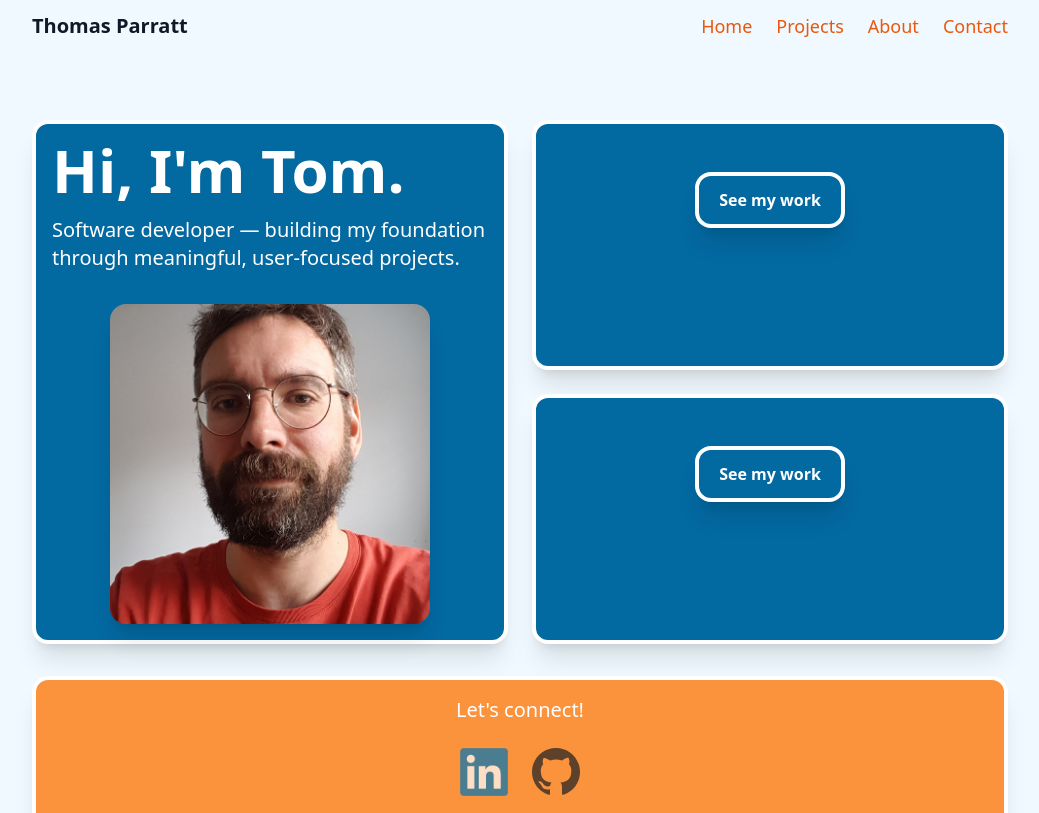
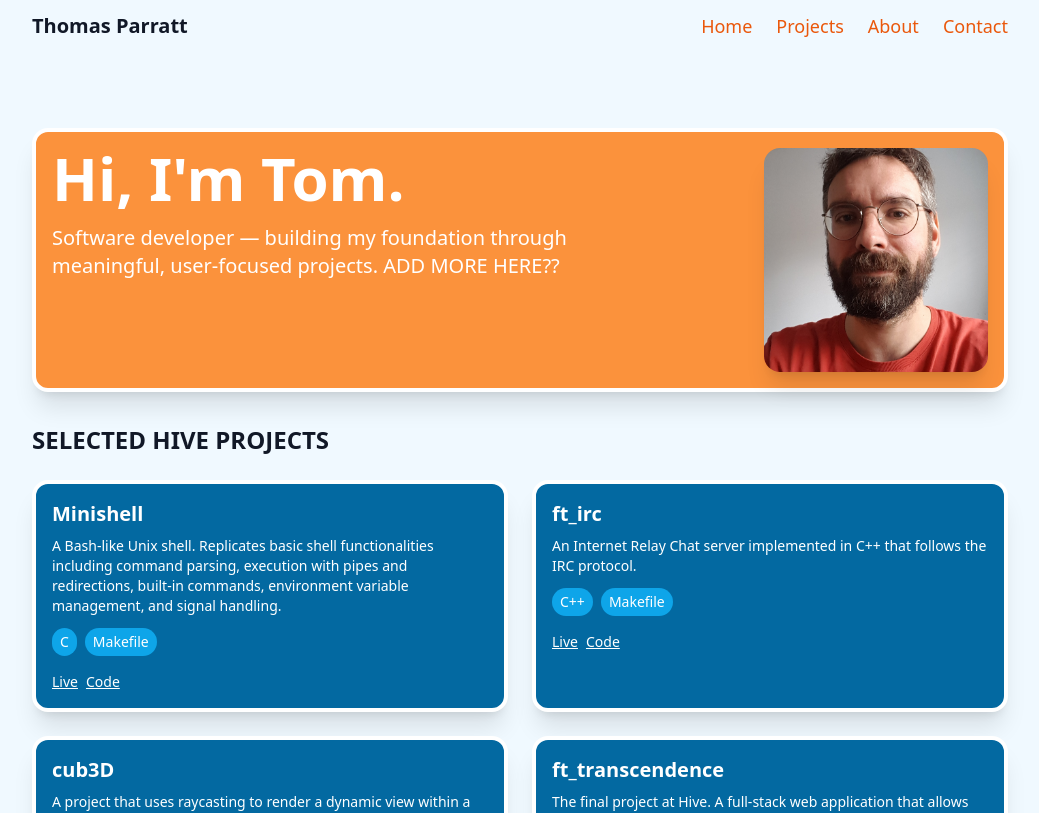
Before and after one commit to ThomasParratt/portfolio, a React (Vite) app: page / in a window 1280 px wide. Shown: the top 813 px of the page, without its empty margins (120-1159 px from the left). Built offline with nearby package versions, Linux system fonts and the light colour scheme.

Commit message:
improved homepage

```diff
--- a/src/components/Hero.jsx
+++ b/src/components/Hero.jsx
@@ -23,36 +23,29 @@ export default function Hero() {
 
     return (
         <section className="pt-24 pb-12">
-            <div className="max-w-5xl mx-auto px-6">
-                <div className="mt-6 grid grid-cols-1 md:grid-cols-2 gap-6">
-                    <article className="md:row-span-2 border-4 border-white rounded-2xl p-4 shadow-xl transition bg-sky-700">
-                        <h1 className="text-4xl md:text-6xl text-white font-bold">
-                            Hi, I'm Tom.
-                            <span className="block text-lg md:text-xl mt-4 font-medium text-white max-w-[600px] mx-auto">
-                                Software developer — building my foundation through meaningful, user-focused projects.
-                            </span>
-                        </h1>
-                        <div className="mt-8 flex justify-center gap-4">
+            <section className="mt-8">
+                <div className="max-w-5xl mx-auto px-6 grid grid-cols-1 md:grid-cols-2 gap-6">
+                    <article className="md:col-span-2 border-4 border-white rounded-2xl p-4 shadow-xl transition bg-orange-400 flex flex-col md:flex-row items-center md:items-start gap-6">
+                        <div className="flex-1">
+                            <h1 className="text-4xl md:text-6xl text-white font-bold">
+                                Hi, I'm Tom.
+                                <span className="block text-lg md:text-xl mt-4 font-medium text-white max-w-[600px]">
+                                    Software developer — building my foundation through meaningful, user-focused projects. ADD MORE HERE??
+                                </span>
+                            </h1>
+                        </div>
+                        <div className="flex-shrink-0">
                             <img
                                 src={heroImage}
                                 alt="Tom"
-                                className="w-64 h-64 md:w-80 md:h-80 object-cover rounded-2xl shadow-xl cursor-pointer"
+                                className="w-40 h-40 md:w-56 md:h-56 object-cover rounded-2xl shadow-xl cursor-pointer"
                                 onClick={() => setShowPong(true)}
                             />
                         </div>
                     </article>
-                    <article className="border-4 border-white rounded-2xl p-4 shadow-xl transition bg-sky-700">
-                        <div className="mt-8 flex justify-center gap-4">
-                            <Link to="/projects" className="px-5 py-3 rounded-2xl border-4 border-white bg-sky-700 text-white shadow-xl font-bold">See my work</Link>
-                        </div>
-                    </article>
-                    <article className="border-4 border-white rounded-2xl p-4 shadow-xl transition bg-sky-700">
-                        <div className="mt-8 flex justify-center gap-4">
-                            <Link to="/projects" className="px-5 py-3 rounded-2xl border-4 border-white bg-sky-700 text-white shadow-xl font-bold">See my work</Link>
-                        </div>
-                    </article>
                 </div>
-            </div>
+            </section>
+            <Projects></Projects>
             <section className="mt-8 text-center">
                 <div className="max-w-5xl mx-auto px-6 grid grid-cols-1 md:grid-cols-2 gap-6">
                     <article className="md:col-span-2 border-4 border-white rounded-2xl p-4 shadow-xl transition bg-orange-400">
@@ -63,7 +56,7 @@ export default function Hero() {
                                 target="_blank"
                                 rel="noopener noreferrer"
                                 aria-label="LinkedIn"
-                                className="w-12 h-12 opacity-70 hover:opacity-100 transition"
+                                className="w-12 h-12"
                             >
                                 <img src={linkedinIcon} alt="LinkedIn" className="w-full h-full" />
                             </a>
@@ -72,7 +65,7 @@ export default function Hero() {
                                 target="_blank"
                                 rel="noopener noreferrer"
                                 aria-label="GitHub"
-                                className="w-12 h-12 opacity-70 hover:opacity-100 transition"
+                                className="w-12 h-12"
                             >
                                 <img src={githubIcon} alt="GitHub" className="w-full h-full" />
                             </a>
--- a/src/components/Projects.jsx
+++ b/src/components/Projects.jsx
@@ -6,7 +6,7 @@ import ProjectCard from './ProjectCard'
 
 export default function Projects() {
     return (
-        <section id="projects" className="py-16">
+        <section id="projects" className="py-8">
             <div className="max-w-5xl mx-auto px-6">
                 <h2 className="text-2xl font-extrabold">SELECTED HIVE PROJECTS</h2>
                 <div className="mt-6 grid grid-cols-1 md:grid-cols-2 gap-6">
```
